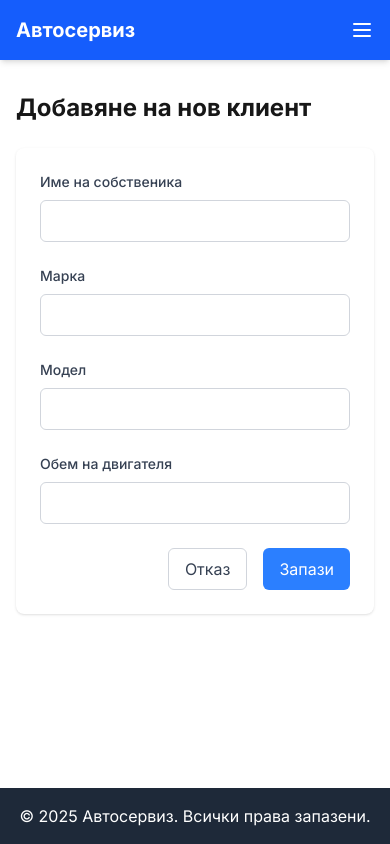
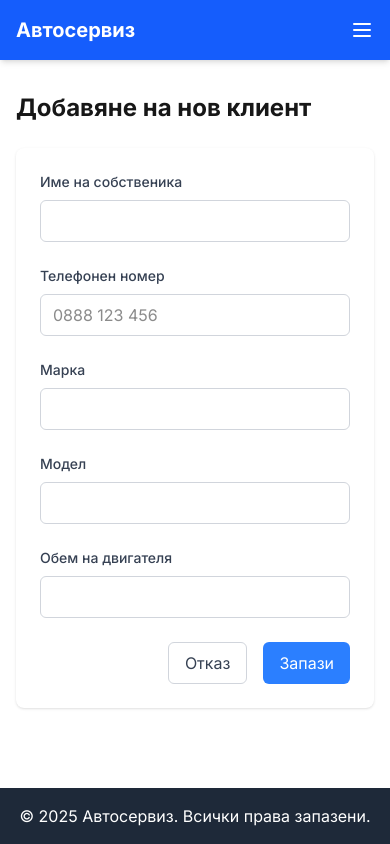
Before and after one commit to ivcho02/mechanic-nexjs-app, a Next.js app: page /add-client in a window 390 px wide. Built offline with nearby package versions, Linux system fonts and the light colour scheme; no server answers.

Commit message:
Add client's phone field

```diff
--- a/src/app/add-client/page.tsx
+++ b/src/app/add-client/page.tsx
@@ -9,6 +9,7 @@ export default function AddClientPage() {
   const router = useRouter();
   const [formData, setFormData] = useState({
     ownerName: '',
+    phone: '',
     make: '',
     model: '',
     engineSize: '',
@@ -54,6 +55,22 @@ export default function AddClientPage() {
               value={formData.ownerName}
               onChange={handleChange}
               required
+              className="w-full px-3 py-2 border border-gray-300 rounded-md focus:outline-none focus:ring-2 focus:ring-blue-500"
+            />
+          </div>
+
+          <div className="space-y-2">
+            <label htmlFor="phone" className="block text-sm font-medium text-gray-700">
+              Телефонен номер
+            </label>
+            <input
+              type="tel"
+              id="phone"
+              name="phone"
+              value={formData.phone}
+              onChange={handleChange}
+              required
+              placeholder="0888 123 456"
               className="w-full px-3 py-2 border border-gray-300 rounded-md focus:outline-none focus:ring-2 focus:ring-blue-500"
             />
           </div>
--- a/src/app/add-repair/page.tsx
+++ b/src/app/add-repair/page.tsx
@@ -8,6 +8,7 @@ import { db } from '@/lib/firebase';
 interface Client {
   id: string;
   ownerName: string;
+  phone: string;
   make: string;
   model: string;
   engineSize: string;
@@ -30,6 +31,7 @@ export default function AddRepairPage() {
   const [selectedService, setSelectedService] = useState<string>('');
   const [formData, setFormData] = useState({
     ownerName: '',
+    phone: '',
     make: '',
     model: '',
     engineSize: '',
@@ -50,6 +52,7 @@ export default function AddRepairPage() {
     const clientsData = querySnapshot.docs.map(doc => ({
       id: doc.id,
       ownerName: doc.data().ownerName,
+      phone: doc.data().phone || '',
       make: doc.data().make,
       model: doc.data().model,
       engineSize: doc.data().engineSize,
@@ -93,6 +96,7 @@ export default function AddRepairPage() {
           make: client.make,
           model: client.model,
           engineSize: client.engineSize,
+          phone: client.phone,
         }));
       }
     } else {
@@ -102,6 +106,7 @@ export default function AddRepairPage() {
         make: '',
         model: '',
         engineSize: '',
+        phone: '',
       }));
     }
   };
@@ -182,7 +187,7 @@ export default function AddRepairPage() {
               <option value="">Избери клиент</option>
               {clients.map((client) => (
                 <option key={client.id} value={client.id}>
-                  {client.ownerName} - {client.make} {client.model} ({client.engineSize})
+                  {client.ownerName}{client.phone ? ` (${client.phone})` : ''} - {client.make} {client.model}
                 </option>
               ))}
             </select>
@@ -225,6 +230,21 @@ export default function AddRepairPage() {
               <option value="Завършен">Завършен</option>
               <option value="Отказан">Отказан</option>
             </select>
+          </div>
+
+          <div className="space-y-2">
+            <label htmlFor="phone" className="block text-sm font-medium text-gray-700">
+              Телефон на клиента
+            </label>
+            <input
+              type="tel"
+              id="phone"
+              name="phone"
+              value={formData.phone}
+              onChange={handleChange}
+              placeholder="0888 123 456"
+              className="w-full px-3 py-2 border border-gray-300 rounded-md focus:outline-none focus:ring-2 focus:ring-blue-500"
+            />
           </div>
 
           <div className="space-y-2">
--- a/src/app/clients/page.tsx
+++ b/src/app/clients/page.tsx
@@ -8,6 +8,7 @@ import Link from 'next/link';
 interface Client {
   id: string;
   ownerName: string;
+  phone: string;
   make: string;
   model: string;
   engineSize: string;
@@ -190,6 +191,18 @@ export default function ClientsPage() {
                   <div className="flex items-start mb-3">
                     <div className="bg-blue-100 rounded-full p-2 mr-3">
                       <svg xmlns="http://www.w3.org/2000/svg" className="h-5 w-5 text-blue-600" viewBox="0 0 20 20" fill="currentColor">
+                        <path d="M2 3a1 1 0 011-1h2.153a1 1 0 01.986.836l.74 4.435a1 1 0 01-.54 1.06l-1.548.773a11.037 11.037 0 006.105 6.105l.774-1.548a1 1 0 011.059-.54l4.435.74a1 1 0 01.836.986V17a1 1 0 01-1 1h-2C7.82 18 2 12.18 2 5V3z" />
+                      </svg>
+                    </div>
+                    <div>
+                      <p className="text-sm text-gray-600">Телефон</p>
+                      <p className="font-medium">{client.phone || 'Не е посочен'}</p>
+                    </div>
+                  </div>
+
+                  <div className="flex items-start mb-3">
+                    <div className="bg-blue-100 rounded-full p-2 mr-3">
+                      <svg xmlns="http://www.w3.org/2000/svg" className="h-5 w-5 text-blue-600" viewBox="0 0 20 20" fill="currentColor">
                         <path fillRule="evenodd" d="M10 18a8 8 0 100-16 8 8 0 000 16zm1-13a1 1 0 10-2 0v4a1 1 0 00.293.707l2.828 2.829a1 1 0 101.415-1.415L11 9.586V5z" clipRule="evenodd" />
                       </svg>
                     </div>
--- a/src/app/repairs/page.tsx
+++ b/src/app/repairs/page.tsx
@@ -14,6 +14,7 @@ type RepairStatus = 'Изпратена оферта' | 'В процес' | 'З
 interface Repair {
   id: string;
   ownerName: string;
+  phone: string;
   make: string;
   model: string;
   engineSize: string;
@@ -157,6 +158,7 @@ export default function RepairsPage() {
               body: [
                 [{ text: 'Информация за клиента', style: 'tableHeader', fillColor: '#2980b9', color: '#ffffff' }],
                 [{ text: `Име: ${repair.ownerName}` }],
+                ...(repair.phone ? [[{ text: `Телефон: ${repair.phone}` }]] : []),
                 [{ text: `Автомобил: ${repair.make} ${repair.model}` }],
                 [{ text: `Обем на двигателя: ${repair.engineSize}` }]
               ]
```
